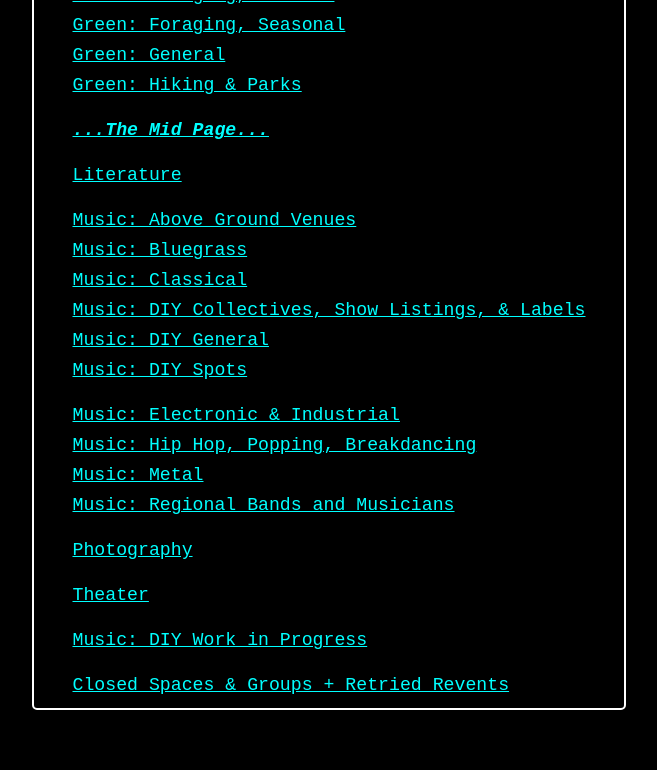
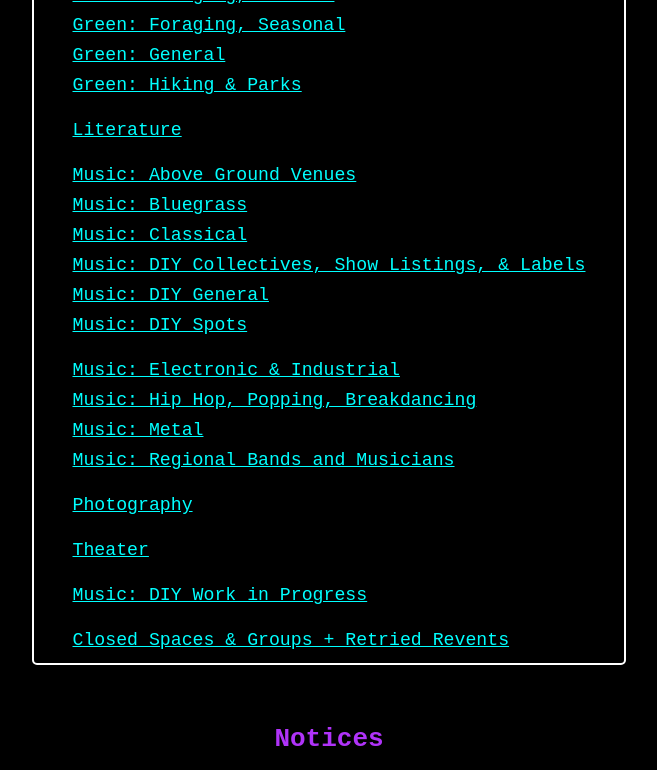
Before and after one commit to KLabWeb/Philly-Happenings, a React (Create React App) app: page / in a window 1280 px wide. Shown: the part 1240-2010 px from the top of the page, without its empty margins (311-968 px from the left). Built offline with nearby package versions, Linux system fonts and the light colour scheme; the HTML template or start-up script is replaced by a standard one.

Commit message:
remove mid-page from site index

```diff
--- a/src/header.js
+++ b/src/header.js
@@ -37,8 +37,6 @@ export const Header = props => {
         <a href="#green-general">Green: General</a>
         <a href="#green-hiking-parks">Green: Hiking & Parks</a>
         <br/>
-        <a href="#mid-page"><b><i>...The Mid Page...</i></b></a>
-        <br/>
         <a href="#literature">Literature</a>
         <br/>
         <a href="#music-above-philly">Music: Above Ground Venues</a>
--- a/src/video.js
+++ b/src/video.js
@@ -26,7 +26,7 @@ export const VideoPlayer = () => {
 
   return (
     <>
-      <h1 className="category" id="mid-page">You made it to the middle of the page!</h1>
+      <h1 className="category" id="mid-page">Ah, a weary traveller. Welcome to the mid page. Come, rest a moment.</h1>
       <div className="videoCard" key={Math.random()} >
         <div className="videoContainer">
             { !showImg && <button class="playText" onClick={() => loadNextVideo()}>Next</button>  }
```
